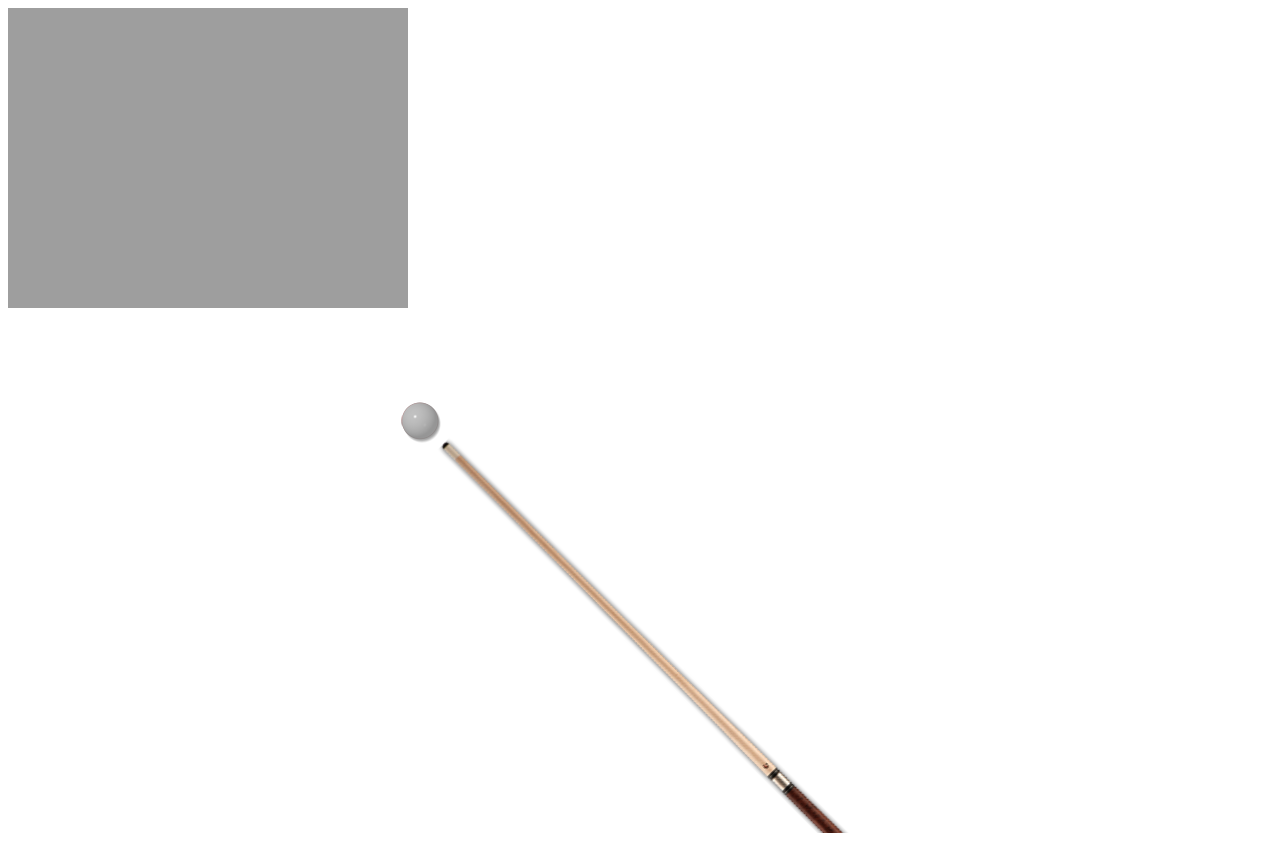
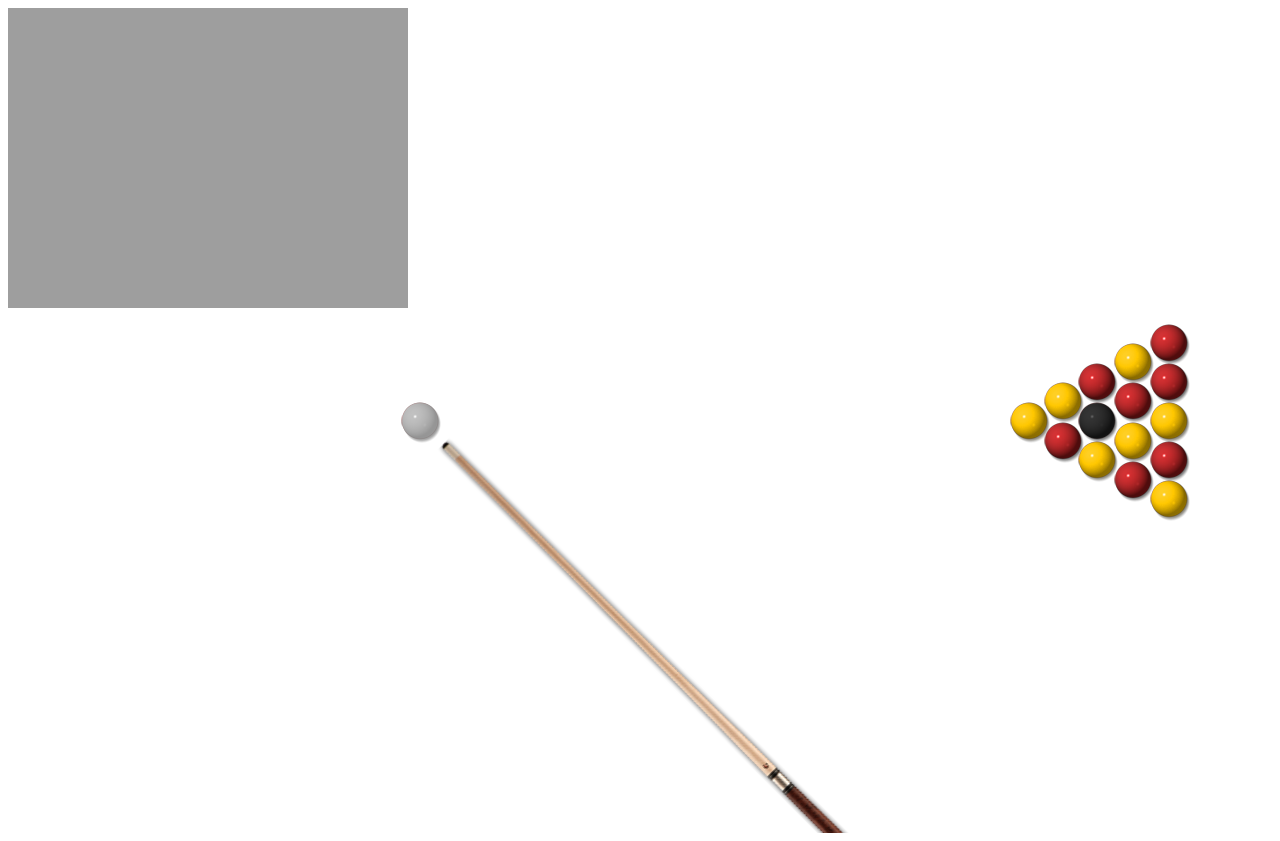
Before and after one commit to ianellison87/pool_game, a plain HTML site: page index.html in a window 1280 px wide. Shown: the top 841 px of the page. Drawn offline with Linux system fonts and the light colour scheme.

Commit message:
finish game physics

```diff
--- a/Assets.js
+++ b/Assets.js
@@ -30,8 +30,23 @@ function loadAssets(callback){
   sprites.background = loadSprite('spr_background5.png');
   sprites.stick = loadSprite('spr_stick.png');
   sprites.whiteBall = loadSprite('spr_ball2.png');
+  sprites.redBall = loadSprite('spr_redBall2.png');
+  sprites.yellowBall = loadSprite('spr_yellowBall2.png');
+  sprites.blackBall = loadSprite('spr_blackBall2.png');
 
   assetsLoadingLoop(callback);
 
+}
 
+function getBallSpriteByColor(color){
+  switch(color){
+    case COLOR.RED:
+      return sprites.redBall;
+    case COLOR.YELLOW:
+      return sprites.yellowBall;
+    case COLOR.BLACK:
+      return sprites.blackBall;
+    case COLOR.WHITE:
+      return sprites.whiteBall;
+  }
 }
--- a/Ball.js
+++ b/Ball.js
@@ -1,22 +1,122 @@
 
 const BALL_ORIGIN = new Vector2(25, 25);
+const BALL_DIAMETER = 38;
+const BALL_RADIUS = BALL_DIAMETER/2;
 
-function Ball(position){
+function Ball(position, color){
   this.position = position;
   this.velocity = new Vector2();
+  this.moving = false;
+  this.sprite = getBallSpriteByColor(color);
 }
 
 Ball.prototype.update = function(delta){
   this.position.addTo(this.velocity.mult(delta));
 
-  this.velocity = this.velocity.mult(0.98);
+  // apply friction
+  this.velocity = this.velocity.mult(0.984);
+
+  if(this.velocity.length() < 5){
+    this.velocity = new Vector2();
+    this.moving = false;
+  }
 }
 
 Ball.prototype.draw = function(){
-  Canvas.drawImage(sprites.whiteBall, this.position, BALL_ORIGIN);
+  Canvas.drawImage(this.sprite, this.position, BALL_ORIGIN);
 }
 
 Ball.prototype.shoot = function(power, rotation){
 
   this.velocity = new Vector2(power * Math.cos(rotation), power * Math.sin(rotation))
+  this.moving = true;
 }
+
+Ball.prototype.collideWithBall = function(ball){
+
+  // find a normal vector
+  const n = this.position.subtract(ball.position);
+
+  //find distance
+  const dist = n.length();
+
+  if (dist > BALL_DIAMETER) {
+    return;
+  }
+
+  // find min trans distance
+  const mtd = n.mult((BALL_DIAMETER - dist) / dist);
+
+  // push - pull bals apart
+  this.position = this.position.add(mtd.mult(1 / 2));
+  ball.position = ball.position.subtract(mtd.mult(1 / 2));
+
+  // find unit normal vector
+  const un = n.mult(1 / n.length());
+
+  // find unit tangent vector
+  const ut = new Vector2(-un.y, un.x);
+
+  // project velovity onto the unit normal and unit tangetnt vectors
+  const v1n = un.dot(this.velocity);
+  const v1t = ut.dot(this.velocity);
+  const v2n = un.dot(ball.velocity);
+  const v2t = ut.dot(ball.velocity);
+
+  // find new normal velocities
+  let v1nTag = v2n;
+  let v2nTag = v1n;
+
+  // convert the scalar normal and the tangential velocities into vectors
+  v1nTag = un.mult(v1nTag);
+  const v1tTag = ut.mult(v1t);
+  v2nTag = un.mult(v2nTag);
+  const v2tTag = ut.mult(v2t);
+
+  // update velocities
+  this.velocity = v1nTag.add(v1tTag);
+  ball.velocity = v2nTag.add(v2tTag);
+
+  this.moving = true;
+  ball.moving = true;
+}
+
+Ball.prototype.collideWithTable = function(table){
+
+  if(!this.moving){
+    return;
+  }
+
+  let collided = false;
+
+  if(this.position.y <= table.TopY + BALL_RADIUS){
+    this.velocity = new Vector2(this.velocity.x, -this.velocity.y);
+    collided = true;
+  }
+  if(this.position.x >= table.RightX - BALL_RADIUS){
+    this.velocity = new Vector2(-this.velocity.x, this.velocity.y);
+    collided = true;
+  }
+  if(this.position.y >= table.BottomY - BALL_RADIUS){
+    this.velocity = new Vector2(this.velocity.x, -this.velocity.y);
+    collided = true;
+  }
+  if(this.position.x <= table.LeftX + BALL_RADIUS){
+    this.velocity = new Vector2(-this.velocity.x, this.velocity.y);
+    collided = true;
+  }
+
+  if(collided){
+    this.velocity = this.velocity.mult(0.98);
+  }
+}
+
+Ball.prototype.collideWith = function(object){
+
+  if(object instanceof Ball){
+    this.collideWithBall(object);
+  }
+  else{
+    this.collideWithTable(object)
+  }
+}
--- /dev/null
+++ b/Color.js
@@ -0,0 +1,6 @@
+const COLOR = {
+  RED: 1,
+  YELLOW: 2,
+  BLACK: 3,
+  WHITE: 4
+}
--- a/GameWorld.js
+++ b/GameWorld.js
@@ -1,16 +1,66 @@
-const DELTA = 1/100;
+const DELTA = 1/177;
 
 function GameWorld(){
-  this.whiteBall = new Ball(new Vector2(413, 413));
+
+  this.balls = [
+    [new Vector2(1022,413),COLOR.YELLOW], //1
+    [new Vector2(1056,393),COLOR.YELLOW], //2
+    [new Vector2(1056,433),COLOR.RED], //3
+    [new Vector2(1090,374),COLOR.RED], //4
+    [new Vector2(1090,413),COLOR.BLACK], //8
+    [new Vector2(1090,452),COLOR.YELLOW], //6
+    [new Vector2(1126,354),COLOR.YELLOW], //7
+    [new Vector2(1126,393),COLOR.RED], //5
+    [new Vector2(1126,433),COLOR.YELLOW], //9
+    [new Vector2(1126,472),COLOR.RED], //10
+    [new Vector2(1162,335),COLOR.RED], //11
+    [new Vector2(1162,374),COLOR.RED], //12
+    [new Vector2(1162,413),COLOR.YELLOW], //13
+    [new Vector2(1162,452),COLOR.RED], //14
+    [new Vector2(1162,491),COLOR.YELLOW], //15
+    [new Vector2(413,413),COLOR.WHITE] //Q
+  ].map(params => new Ball(params[0], params[1]))
+
+  this.whiteBall = this.balls[this.balls.length -1];
   this.stick = new Stick(new Vector2(413, 413),
     this.whiteBall.shoot.bind(this.whiteBall));
+
+  this.table = {
+    TopY: 57,
+    RightX: 1443,
+    BottomY: 768,
+    LeftX: 57
+  }
+}
+
+GameWorld.prototype.handleCollisions = function(){
+
+  for(let i = 0; i < this.balls.length ; i++){
+
+    this.balls[i].collideWithTable(this.table);
+
+    for(let j = i + 1 ; j < this.balls.length ; j++){
+      const firstBall = this.balls[i];
+      const secondBall = this.balls[j];
+      firstBall.collideWithBall(secondBall);
+    }
+  }
 
 }
 
 GameWorld.prototype.update = function(){
 
+  this.handleCollisions();
+
   this.stick.update();
-  this.whiteBall.update(DELTA);
+
+  for(let i = 0 ; i < this.balls.length ; i++){
+    this.balls[i].update(DELTA);
+  }
+
+  if(!this.ballsMoving() && this.stick.shot){
+    this.stick.reposition(this.whiteBall.position)
+  }
 
 }
 
@@ -18,7 +68,24 @@ GameWorld.prototype.draw = function(){
 
   Canvas.drawImage(sprites.background, {x:0, y:0});
 
+  for (let i = 0; i < this.balls.length; i++) {
+    this.balls[i].draw();
+  }
+
   this.stick.draw();
-  this.whiteBall.draw();
+
 
 }
+
+GameWorld.prototype.ballsMoving = function(){
+  let ballsMoving = false;
+
+  for (let i = 0; i < this.balls.length; i++) {
+    if(this.balls[i].moving){
+      ballsMoving = true;
+      break;
+    }
+  }
+
+  return ballsMoving;
+}
--- a/Stick.js
+++ b/Stick.js
@@ -1,5 +1,6 @@
 const STICK_ORIGIN = new Vector2(970, 11)
 const STICK_SHOT_ORIGIN = new Vector2(950, 11)
+const MAX_POWER = 7500;
 
 function Stick(position, onShoot){
   this.position = position;
@@ -7,6 +8,7 @@ function Stick(position, onShoot){
   this.origin = STICK_ORIGIN.copy();
   this.power = 0;
   this.onShoot = onShoot;
+  this.shot = false;
 }
 
 Stick.prototype.update = function(){
@@ -36,7 +38,10 @@ Stick.prototype.updateRotation = function(){
 }
 
 Stick.prototype.increasePower = function(){
-  this.power += 100;
+  if(this.power > MAX_POWER){
+    return;
+  }
+  this.power += 120;
   this.origin.x += 5;
 }
 
@@ -44,4 +49,11 @@ Stick.prototype.shoot = function(){
   this.onShoot(this.power, this.rotation);
   this.power = 0;
   this.origin = STICK_SHOT_ORIGIN.copy();
+  this.shot = true;
 }
+
+Stick.prototype.reposition = function(position){
+  this.position = position.copy();
+  this.origin = STICK_ORIGIN.copy();
+  this.shot = false;
+}
--- a/Vector2.js
+++ b/Vector2.js
@@ -6,6 +6,18 @@ function Vector2(x = 0, y = 0){
 
 Vector2.prototype.copy = function(){
   return new Vector2(this.x, this.y)
+}
+
+Vector2.prototype.add = function(vector){
+  return new Vector2(this.x + vector.x, this.y + vector.y)
+}
+
+Vector2.prototype.subtract = function(vector){
+  return new Vector2(this.x - vector.x, this.y - vector.y)
+}
+
+Vector2.prototype.dot = function(vector){
+  return this.x * vector.x + this.y * vector.y;
 }
 
 Vector2.prototype.addTo = function(vector){
@@ -17,3 +29,7 @@ Vector2.prototype.mult = function(scalar){
 
   return new Vector2(this.x * scalar, this.y * scalar);
 }
+
+Vector2.prototype.length = function(){
+  return Math.sqrt(Math.pow(this.x, 2) + Math.pow(this.y, 2));
+}
--- a/index.html
+++ b/index.html
@@ -9,6 +9,7 @@
     <script src="input/ButtonState.js"></script>
     <script src="input/Mouse.js"></script>
     <script src="Canvas.js"></script>
+    <script src="Color.js"></script>
     <script src="Assets.js"></script>
     <script src="Ball.js"></script>
     <script src="Stick.js"></script>
```
